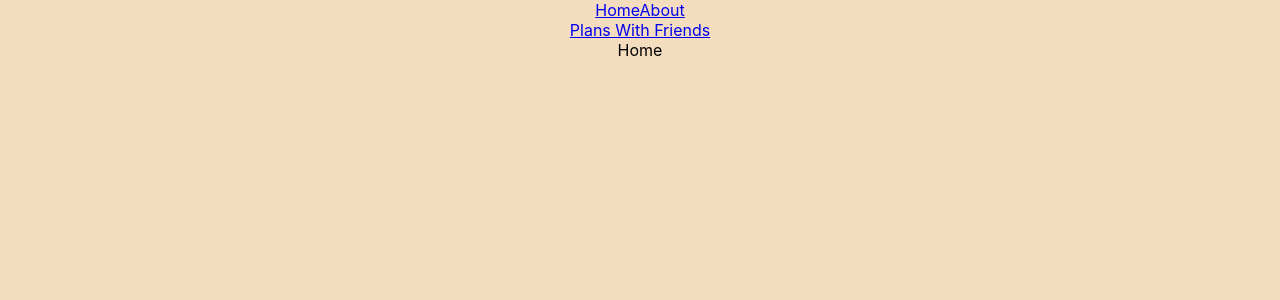
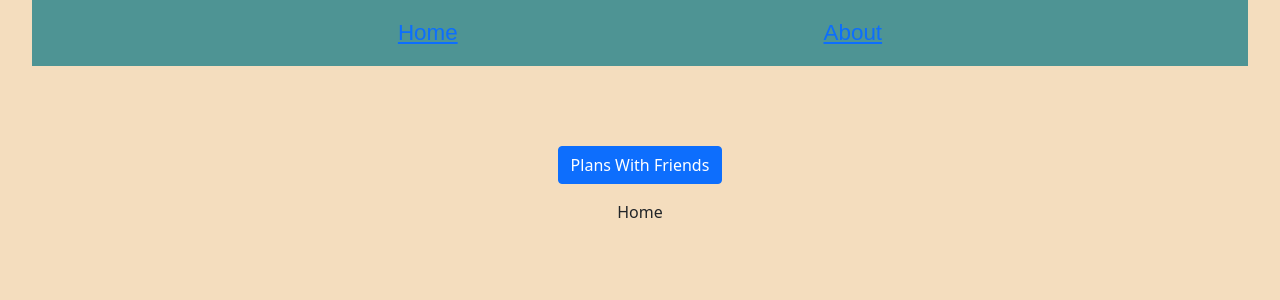
Before and after one commit to anasryadi/Huddl-Client, a React (Create React App) app: page /friends in a window 1280 px wide. Shown: the top 300 px of the page. Built offline with nearby package versions, Linux system fonts and the light colour scheme.

Commit message:
updated css

```diff
--- a/src/App.css
+++ b/src/App.css
@@ -4,11 +4,30 @@
   height: 100vh;
 }
 
+nav {
+  font-family: Montserrat, sans-serif;
+  font-size: 1.4rem;
+  background: rgb(78, 148, 148);
+  padding: 1rem 0;
+  margin-right: 2rem;
+  margin-left: 2rem;
+}
+
+.nameItem{
+  display: flex;
+  justify-content: space-evenly;
+}
+
+.FriendsLink {
+  margin-top: 5rem;
+  margin-bottom: 1rem;
+}
+
 h1 {
-  color: rgb(138, 156, 171);
+  color: rgb(69, 99, 124);
 }
 h2{
-  color: rgb(179, 213, 213);
+  color: rgb(112, 134, 193);
 }
 
 .suggest {
--- a/src/Components/Links.js
+++ b/src/Components/Links.js
@@ -1,18 +1,24 @@
-import React from 'react'
-import { Link } from 'react-router-dom'
+import React from "react";
+import { Link } from "react-router-dom";
+import { Button } from "reactstrap";
+import "bootstrap/dist/css/bootstrap.min.css";
 
 const Links = () => {
   return (
     <div>
-        <nav>
-        <Link to='/'>Home</Link>
-        <Link to='/about'>About</Link>
-        </nav>
-        <div className='CenterLinks'>
-        <Link to='/friends'>Plans With Friends</Link>
+      <nav>
+        <div className="nameItem">
+          <Link to="/">Home</Link>
+          <Link to="/about">About</Link>
         </div>
+      </nav>
+      <div className="FriendsLink">
+        <Link to="/friends">
+          <Button color="primary">Plans With Friends</Button>
+        </Link>
+      </div>
     </div>
-  )
-}
+  );
+};
 
-export default Links
+export default Links;
```
